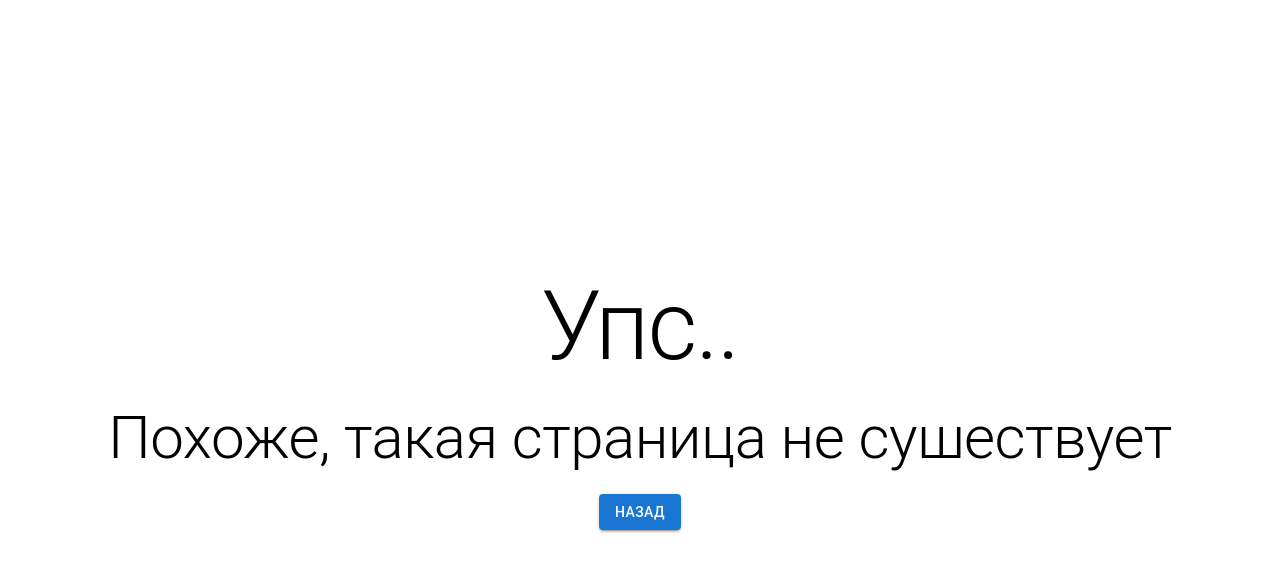
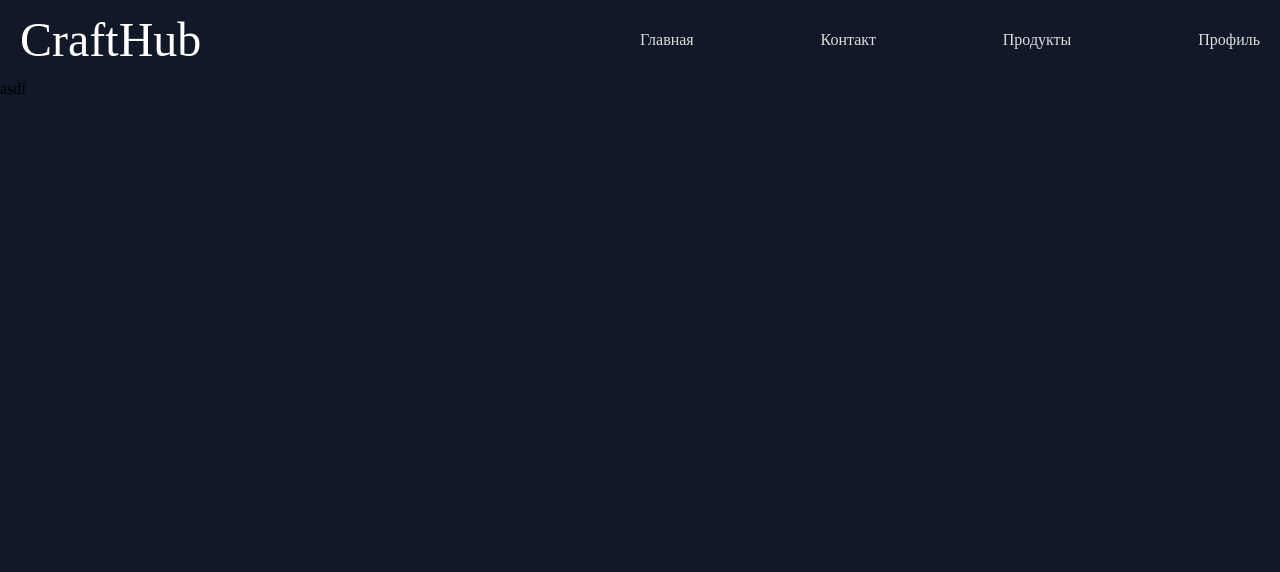
Before and after one commit to AscendancyYT/CraftHub-2.0, a React (Vite) app: page /profile in a window 1280 px wide. Shown: the top 572 px of the page. Built offline with nearby package versions, Linux system fonts and the light colour scheme.

Commit message:
enrollment started

```diff
--- a/src/App.jsx
+++ b/src/App.jsx
@@ -3,6 +3,8 @@ import Home from "./Components/Home";
 import Contact from "./Components/Contact";
 import NotFound from "./Components/NotFound";
 import Products from "./Components/Products";
+import Profile from "./Components/Profile";
+import SignUp from "./Components/SignUp";
 
 function App() {
 
@@ -12,6 +14,8 @@ function App() {
       <Route path="/contact" element={<Contact />} />
       <Route path="*" element={<NotFound />} />
       <Route path="/products" element={<Products />} />
+      <Route path="/profile" element={<Profile />} />
+      <Route path="/signUp" element={<SignUp />}/>
     </Routes>
   </>;
 }
--- a/src/Components/Navbar.jsx
+++ b/src/Components/Navbar.jsx
@@ -18,7 +18,9 @@ export default function Navbar() {
         <Link to='/products'>
           <Typography variant="p" sx={{color: "#ddd", fontFamily: "cursive", cursor: "pointer", transition: "all .2s linear"}} className="navigation-link">Продукты</Typography>
         </Link>
-        <Typography variant="p" sx={{color: "#ddd", fontFamily: "cursive", cursor: "pointer", transition: "all .2s linear"}} className="navigation-link">Профиль</Typography>
+        <Link to="/profile">
+          <Typography variant="p" sx={{color: "#ddd", fontFamily: "cursive", cursor: "pointer", transition: "all .2s linear"}} className="navigation-link">Профиль</Typography>
+        </Link>
       </Box>
     </div>
   );
--- a/src/Components/Products.jsx
+++ b/src/Components/Products.jsx
@@ -1,10 +1,11 @@
 import { Box } from '@mui/material'
 import React from 'react'
+import Navbar from './Navbar'
 
 export default function Products() {
   return (
     <Box sx={{width: "100%", height: "100vh"}}>
-
+      <Navbar />
     </Box>
   )
 }
--- /dev/null
+++ b/src/Components/Profile.jsx
@@ -0,0 +1,19 @@
+import { Box } from '@mui/material'
+import React from 'react'
+import Navbar from './Navbar'
+import axios from 'axios'
+import Join from './SignUp';
+
+export default function Profile() {
+
+  const [logged, setLogged] = React.useState(false);
+
+
+  return (
+    <Box sx={{width: "100%", height: "100vh", position: "relative", overflowX: "hidden", background: "#111827"}}>
+      <Navbar />
+
+    {logged == false ? <Join /> : <div>123321</div>}
+    </Box>
+  )
+}
--- /dev/null
+++ b/src/Components/SignUp.jsx
@@ -0,0 +1,10 @@
+import { Box } from "@mui/material";
+import React from "react";
+
+export default function SignUp() {
+  return (
+    <Box>
+      asdf
+    </Box>
+  );
+}
```
